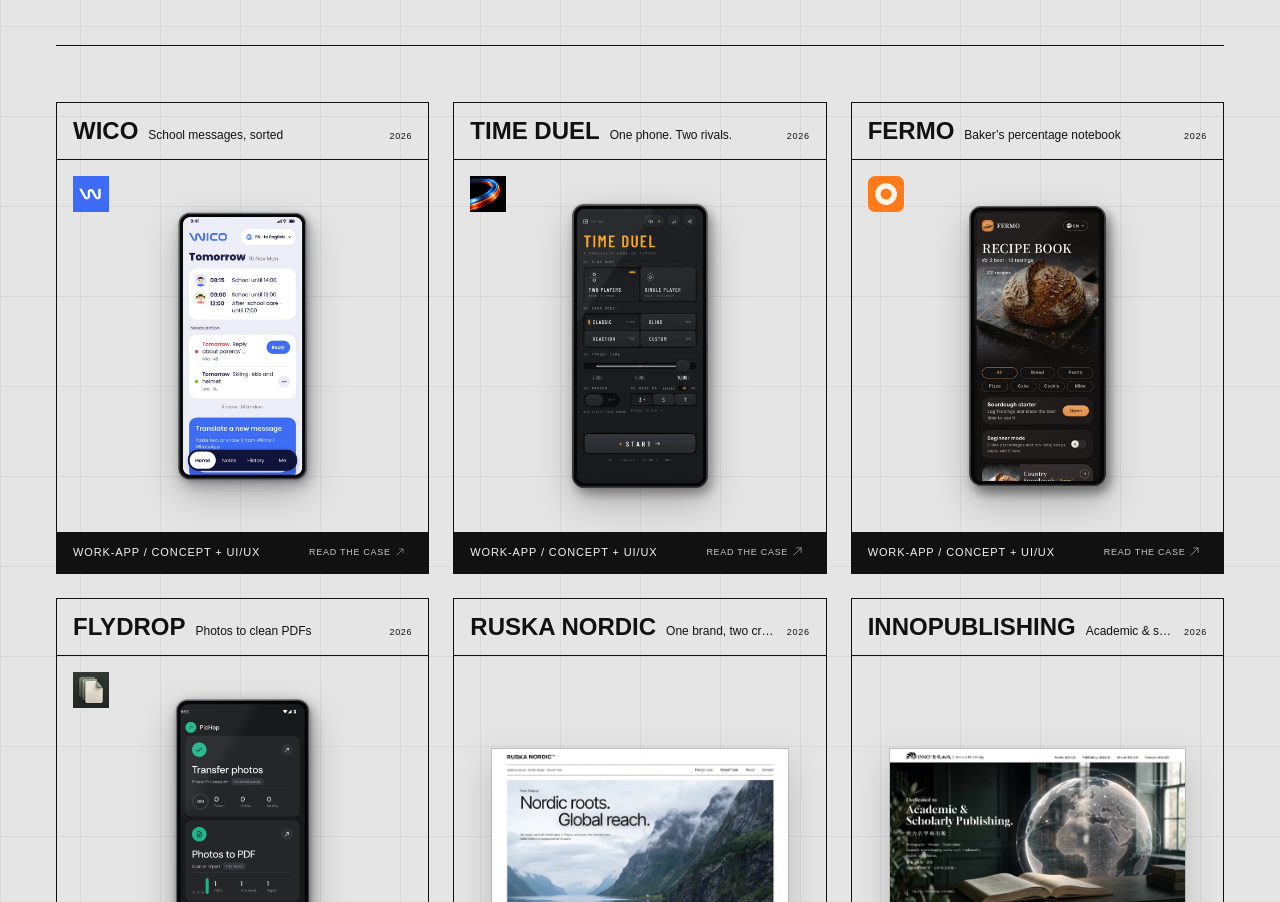
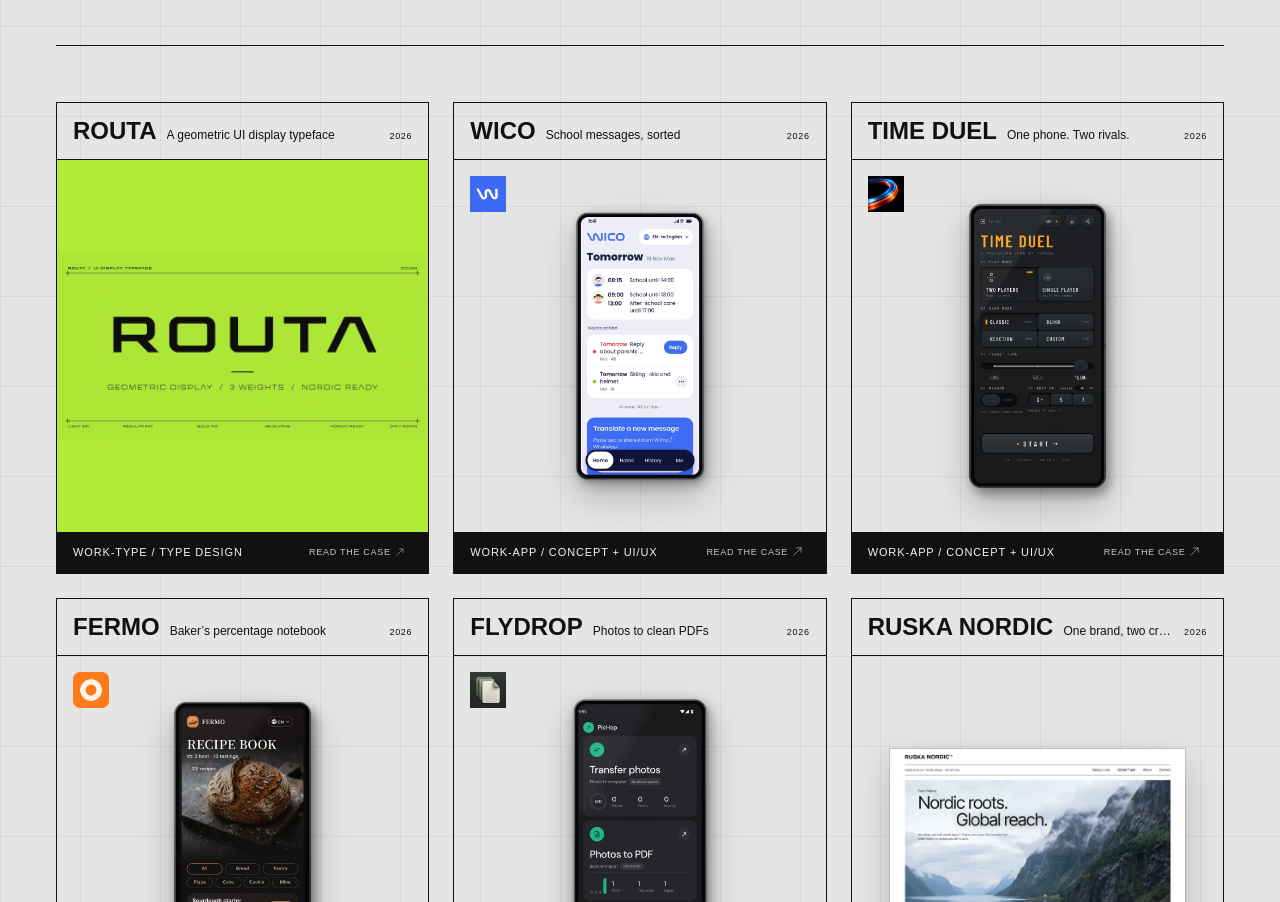
Before and after one commit to inno897-tech/innostudio-website, a plain HTML site: page index.html in a window 1280 px wide. Shown: the part 2494-3396 px from the top of the page. Drawn offline with nearby package versions, Linux system fonts and the light colour scheme; a web font is replaced by a local one.

Commit message:
Add Routa typeface as the first work
Co-Authored-By: Claude Opus 5.5 <noreply@anthropic.com>
Claude-Session: https://claude.ai/code/session_01WFLTsLuepfh6ZbVr5m68pB

```diff
--- a/index.html
+++ b/index.html
@@ -381,6 +381,14 @@
   {
     /* ---------- content: the six real projects ---------- */
     const W = [
+      { key:'routa', links:[], disc:'TYPE DESIGN', type:'type', code:'ROUTA', year:'2026', svcs:'TYPE DESIGN · 3 WEIGHTS', client:'INNO DESIGN STUDIO',
+        status:{en:'Coming to MyFonts',fi:'Tulossa MyFontsiin'},
+        sub:{en:'A geometric UI display typeface',fi:'Geometrinen UI-näyttökirjaintyyppi'},
+        ch:{en:'Interface headlines, dashboards and data displays need a display face that stays clear at a glance and handles Nordic letters as naturally as plain Latin.',
+            fi:'Käyttöliittymien otsikot, kojelaudat ja datanäkymät tarvitsevat näyttökirjaintyypin, joka on selkeä yhdellä silmäyksellä ja käsittelee pohjoismaiset kirjaimet yhtä luontevasti kuin tavalliset latinalaiset.'},
+        did:{en:'We started from a single letter and grew it into a full family: 186 glyphs including Å Ä Ö Æ Ø, monoline geometric forms with rounded corners, tabular figures, and three weights — Light, Regular and Bold.',
+             fi:'Aloitimme yhdestä kirjaimesta ja kasvatimme sen kokonaiseksi perheeksi: 186 merkkiä, mukana Å Ä Ö Æ Ø, tasavahvat geometriset muodot pyöristetyin kulmin, tasalevyiset numerot ja kolme painoa – Light, Regular ja Bold.'},
+        res:{en:'Routa is designed and built in our studio and has been submitted to MyFonts.',fi:'Routa on suunniteltu ja rakennettu studiossamme, ja se on lähetetty MyFontsiin.'} },
       { key:'wico', links:[['play','https://play.google.com/store/apps/details?id=fi.wico.app'],['app','https://ruskanordic.com/labs/wico/']], disc:'CONCEPT + UI/UX', type:'app', code:'WICO', year:'2026', svcs:'UX · UI', client:'RUSKA NORDIC Labs',
         status:{en:'Live',fi:'Julkaistu'},
         sub:{en:'School messages, sorted',fi:'Koulun viestit selkeiksi'},
@@ -427,7 +435,7 @@
         status:{en:'You are looking at it',fi:'Katselet sitä nyt'},
         sub:{en:'Our own rebrand',fi:'Oma brändiuudistuksemme'},
         ch:{en:'After ten years our site still described the company we were in 2015, not the brand and UI/UX studio we are today.',fi:'Kymmenen vuoden jälkeen sivustomme kuvasi yhä vuoden 2015 yritystä, ei nykyistä brändi- ja UI/UX-studiota.'},
-        did:{en:'A new logo, a Swiss-Nordic poster system and a three-language website in English, Chinese and Finnish.',fi:'Uusi logo, sveitsiläis-pohjoismainen julistejärjestelmä ja kolmikielinen sivusto englanniksi, kiinaksi ja suomeksi.'},
+        did:{en:'A new logo, a Swiss-Nordic poster system and a bilingual website in English and Finnish.',fi:'Uusi logo, sveitsiläis-pohjoismainen julistejärjestelmä ja kaksikielinen sivusto englanniksi ja suomeksi.'},
         res:{en:'This website.',fi:'Tämä sivusto.'} }
     ];
 
@@ -478,6 +486,8 @@
 
     /* ---------- real images from the RUSKA NORDIC site ---------- */
     const DIR = { wico:'wico', duel:'time-duel', fermo:'fermo', fly:'flydrop' };
+    const ROUTA = ['cover','hero','nordic','anatomy','figures','strips-a','strips-b','departures','weather','smarthome','ev','cluster','watch','jacket','rovamasq']
+      .map((n, k) => [`img/routa/${n}.webp`, `Routa typeface specimen ${k + 1} of 15`]);
     const SITE = {
       ruska: [['img/ruska-home.webp', 'RUSKA NORDIC homepage: Nordic roots. Global reach.']],
       innopub: [['img/innopublishing/shot-1.webp', 'Innopublishing homepage: Dedicated to Academic & Scholarly Publishing'],
@@ -488,6 +498,7 @@
       const d = DIR[w.key];
       let slides;
       if (d) slides = [1,2,3,4,5,6].map(k => `<div class="slide flex-none w-full h-full snap-center flex items-center justify-center"><img src="img/${d}/screen-${k}.webp" alt="${w.code} — screen ${k} of 6" loading="lazy" draggable="false" class="h-[92%] w-auto [filter:drop-shadow(0_14px_18px_rgba(0,0,0,.22))]"></div>`);
+      else if (w.key === 'routa') slides = ROUTA.map(([src, alt]) => `<div class="slide flex-none w-full h-full snap-center flex items-center justify-center px-[6%]"><img src="${src}" alt="${alt}" loading="lazy" draggable="false" class="w-full h-auto"></div>`);
       else if (SITE[w.key]) slides = SITE[w.key].map(([src, alt]) => `<div class="slide flex-none w-full h-full snap-center flex items-center justify-center px-[14%]"><img src="${src}" alt="${alt}" loading="lazy" draggable="false" class="w-full h-auto border border-ink [filter:drop-shadow(0_14px_18px_rgba(0,0,0,.18))]"></div>`);
       else slides = [`<div class="slide flex-none w-full h-full">${PLATE[w.key]}</div>`];
       const many = slides.length > 1;
@@ -523,6 +534,7 @@
     function cover(w) {
       const d = DIR[w.key];
       if (d) return `<div class="w-full h-full flex items-center justify-center"><img src="img/${d}/screen-1.webp" alt="${w.code} — app screen" loading="lazy" class="h-[92%] w-auto [filter:drop-shadow(0_14px_18px_rgba(0,0,0,.22))]"></div>`;
+      if (w.key === 'routa') return `<div class="w-full h-full flex items-center justify-center bg-[#B1EB38]"><img src="${ROUTA[0][0]}" alt="Routa typeface cover" loading="lazy" class="w-full h-auto"></div>`;
       if (SITE[w.key]) { const [src, alt] = SITE[w.key][0]; return `<div class="w-full h-full flex items-center justify-center px-[10%]"><img src="${src}" alt="${alt}" loading="lazy" class="w-full h-auto border border-ink/15 [filter:drop-shadow(0_14px_18px_rgba(0,0,0,.18))]"></div>`; }
       return PLATE[w.key];
     }
```
Also changed, not shown: img/routa/anatomy.webp (added), img/routa/cluster.webp (added), img/routa/cover.webp (added), img/routa/departures.webp (added), img/routa/ev.webp (added), img/routa/figures.webp (added), img/routa/hero.webp (added), img/routa/jacket.webp (added), img/routa/nordic.webp (added), img/routa/rovamasq.webp (added), img/routa/smarthome.webp (added), img/routa/strips-a.webp (added), img/routa/strips-b.webp (added), img/routa/watch.webp (added), 1 more files, 1 other file.
